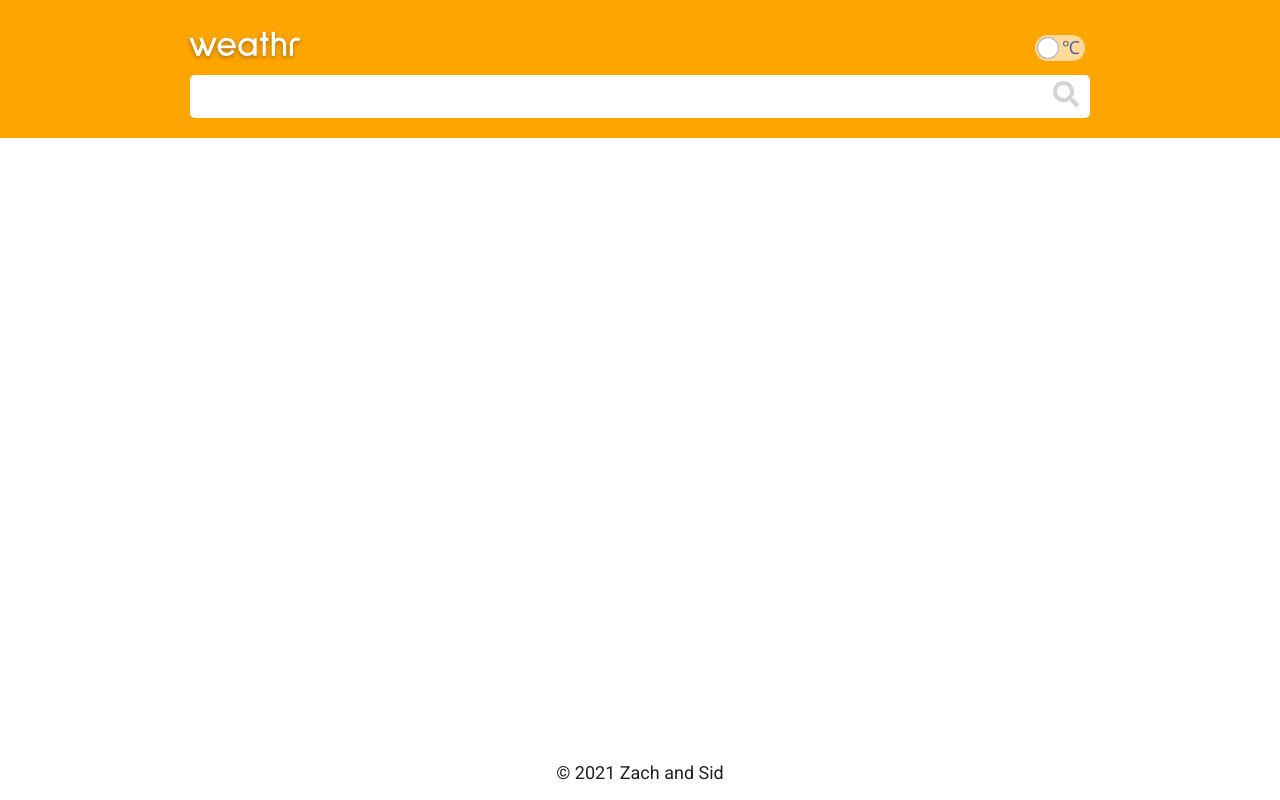
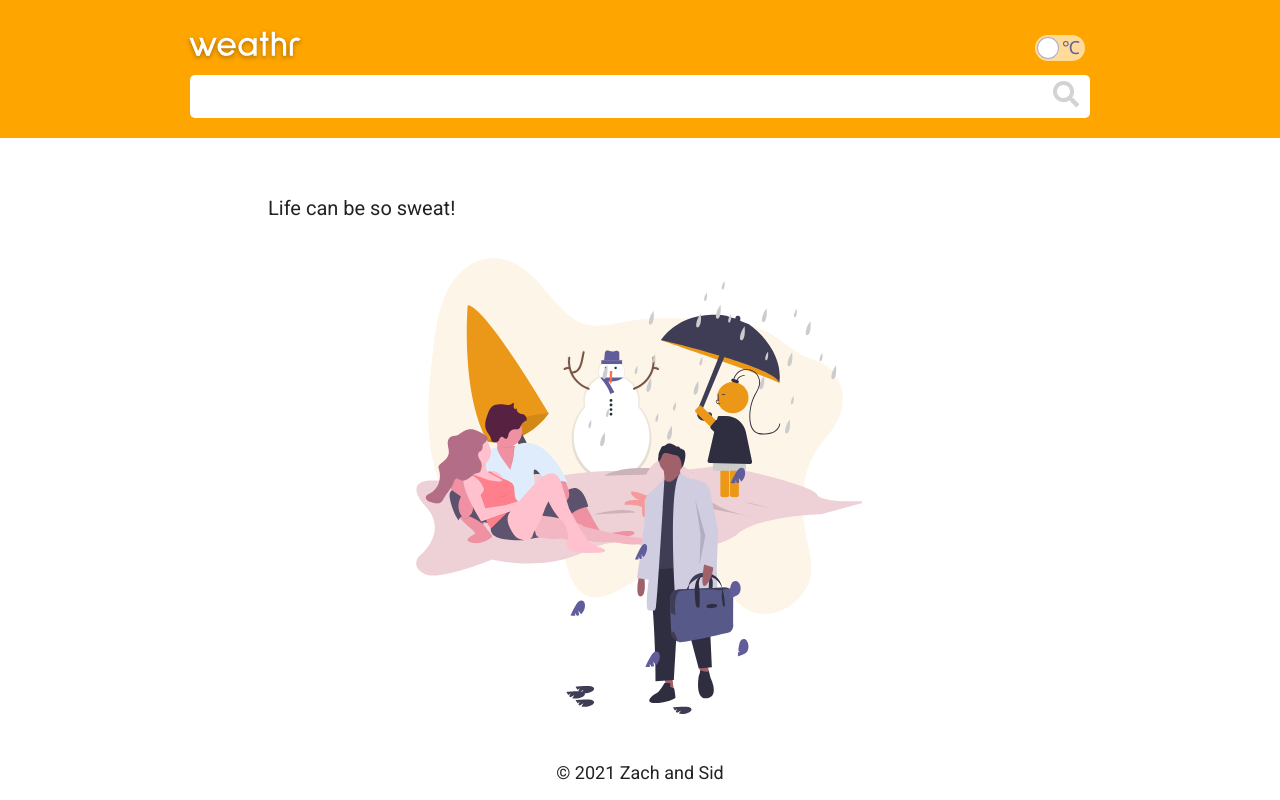
Before and after one commit to zack-and-sid/weather-app, a React (Create React App) app: page / in a window 1280 px wide. Built offline with nearby package versions, Linux system fonts and the light colour scheme.

Commit message:
add start screen

```diff
--- a/src/App.js
+++ b/src/App.js
@@ -6,6 +6,7 @@ import useAddress from './hooks/useAddress';
 import Weather from './components/Weather';
 import styled from 'styled-components';
 import Footer from './components/Footer';
+import StartScreen from './components/StartScreen';
 
 const StyledApp = styled.div`
   display: flex;
@@ -45,7 +46,9 @@ function App() {
           loading={isWeatherLoading}
           address={currentAddress}
         />
-      ) : null}
+      ) : (
+        <StartScreen />
+      )}
       <Footer />
     </StyledApp>
   );
--- /dev/null
+++ b/src/components/StartScreen.js
@@ -0,0 +1,29 @@
+import styled from 'styled-components';
+import { ReactComponent as Seasons } from '../assets/seasons.svg';
+
+const StyledStartScreen = styled('div')`
+  padding: 2rem;
+  height: 100%;
+  .copy {
+    margin: 2em auto;
+    position: relative;
+    left: 20%;
+  }
+  svg {
+    width: 100%;
+    height: 60%;
+  }
+`;
+
+const StartScreen = () => {
+  return (
+    <StyledStartScreen>
+      <div className="copy">
+        <p>Life can be so sweat!</p>
+      </div>
+      <Seasons />
+    </StyledStartScreen>
+  );
+};
+
+export default StartScreen;
```
Also changed, not shown: src/assets/seasons.svg (added).
